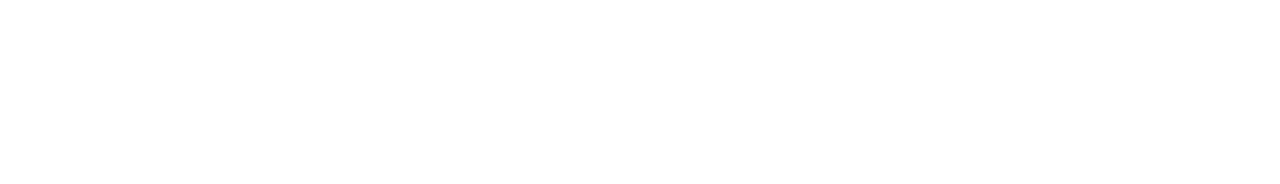
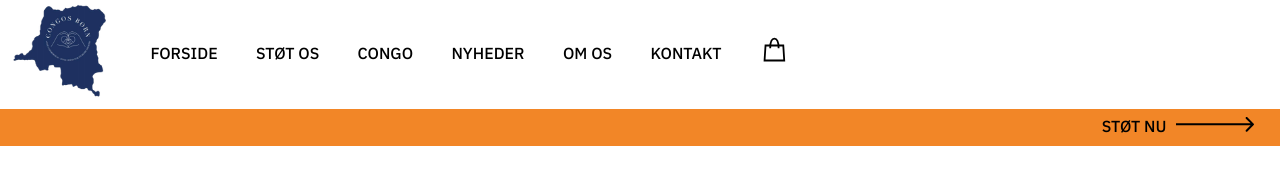
Before and after one commit to lodo0001/congo_boern, a plain HTML site: page index.html in a window 1280 px wide. Drawn offline with Linux system fonts and the light colour scheme.

Commit message:
Navbar cirka færdig i desktop

```diff
--- a/css/general.css
+++ b/css/general.css
@@ -18,6 +18,11 @@
     src: url("../fonts/IBMPlexSansThaiLooped-Bold.ttf");
 }
 
+@font-face {
+    font-family: ibm-plex-med;
+    src: url("../fonts/IBMPlexSansThaiLooped-Medium.ttf");
+}
+
 h1 {
     font-family: karu;
 }
@@ -29,3 +34,61 @@ h2, h3, h4 {
 p {
     font-family: ibm-plex;
 }
+
+body {
+    margin: 0;
+}
+
+/* Navbar */
+nav {
+    overflow-x: hidden;
+}
+
+nav a {
+    text-decoration: none;
+    font-family: ibm-plex-med;
+    color: black;
+    text-transform: uppercase;
+}
+
+nav ul {
+    list-style: none;
+    display: flex;
+    flex-direction: row;
+    align-items: center;
+    gap: 3vw;
+    width: 100vw;
+    margin: 0 0 0 10px;
+    padding: 0;
+}
+
+nav img {
+    height: 100px;
+    width: auto;
+}
+
+nav svg {
+    height: 30px;
+    width: auto;
+}
+
+.donationBar {
+    background-color: var(--orange);
+    padding: 5px 0;
+    display: flex;
+    justify-content: flex-end;
+}
+
+.donationContainer {
+    margin-right: 2vw;
+    display: flex;
+    flex-direction: row;
+    gap: 2vw;
+    align-items: center;
+}
+
+.arrow {
+    height: 15px;
+    width: auto;
+    margin-left: 10px;
+}
--- a/index.html
+++ b/index.html
@@ -6,5 +6,69 @@
     <link rel="stylesheet" href="css/general.css" />
     <title>Forside</title>
   </head>
-  <body></body>
+  <body>
+    <header>
+      <nav>
+        <ul>
+          <li>
+            <a href="index.html"><img src="img/congo-logo.png" alt="" /></a>
+          </li>
+          <li><a href="">Forside</a></li>
+          <li><a href="">Støt os</a></li>
+          <li><a href="">Congo</a></li>
+          <li><a href="">Nyheder</a></li>
+          <li><a href="">Om os</a></li>
+          <li><a href="">Kontakt</a></li>
+          <li>
+            <a class="basket" href=""
+              ><svg
+                class="ws-menu-cart__icon-scaled"
+                id="cart-id"
+                focusable="false"
+                viewBox="0 0 150 150"
+                fill="none"
+                xmlns="http://www.w3.org/2000/svg"
+              >
+                <path
+                  d="M3.79976 21.25L4.60333 8.75H19.3967L20.2002 21.25H3.79976Z"
+                  stroke="currentColor"
+                  stroke-width="1.5"
+                  transform="matrix(6,0,0,6,0,0)"
+                ></path>
+                <path
+                  d="M15.5 11C15.5 6.89732 15.1411 3 12 3C8.85888 3 8.5 6.89732 8.5 11"
+                  stroke="currentColor"
+                  stroke-width="1.5"
+                  transform="matrix(6,0,0,6,0,0)"
+                ></path>
+              </svg>
+            </a>
+          </li>
+        </ul>
+        <div class="donationBar">
+          <div class="donationContainer">
+            <a href="" class="donation"
+              >Støt nu<svg
+                class="arrow"
+                width="78"
+                height="15"
+                viewBox="0 0 78 15"
+                fill="none"
+                xmlns="http://www.w3.org/2000/svg"
+              >
+                <path
+                  d="M77.7071 8.07112C78.0976 7.6806 78.0976 7.04743 77.7071 6.65691L71.3431 0.292946C70.9526 -0.0975785 70.3195 -0.0975785 69.9289 0.292946C69.5384 0.68347 69.5384 1.31664 69.9289 1.70716L75.5858 7.36401L69.9289 13.0209C69.5384 13.4114 69.5384 14.0446 69.9289 14.4351C70.3195 14.8256 70.9526 14.8256 71.3431 14.4351L77.7071 8.07112ZM0 7.36401V8.36401H77V7.36401V6.36401H0V7.36401Z"
+                  fill="black"
+                />
+              </svg>
+            </a>
+          </div>
+        </div>
+      </nav>
+    </header>
+    <main>
+      <section class="statistics"></section>
+    </main>
+    <footer></footer>
+  </body>
 </html>
```
Also changed, not shown: css/index.css (added), fonts/IBMPlexSansThaiLooped-Medium.ttf (added), img/Arrow 1.svg (added).
